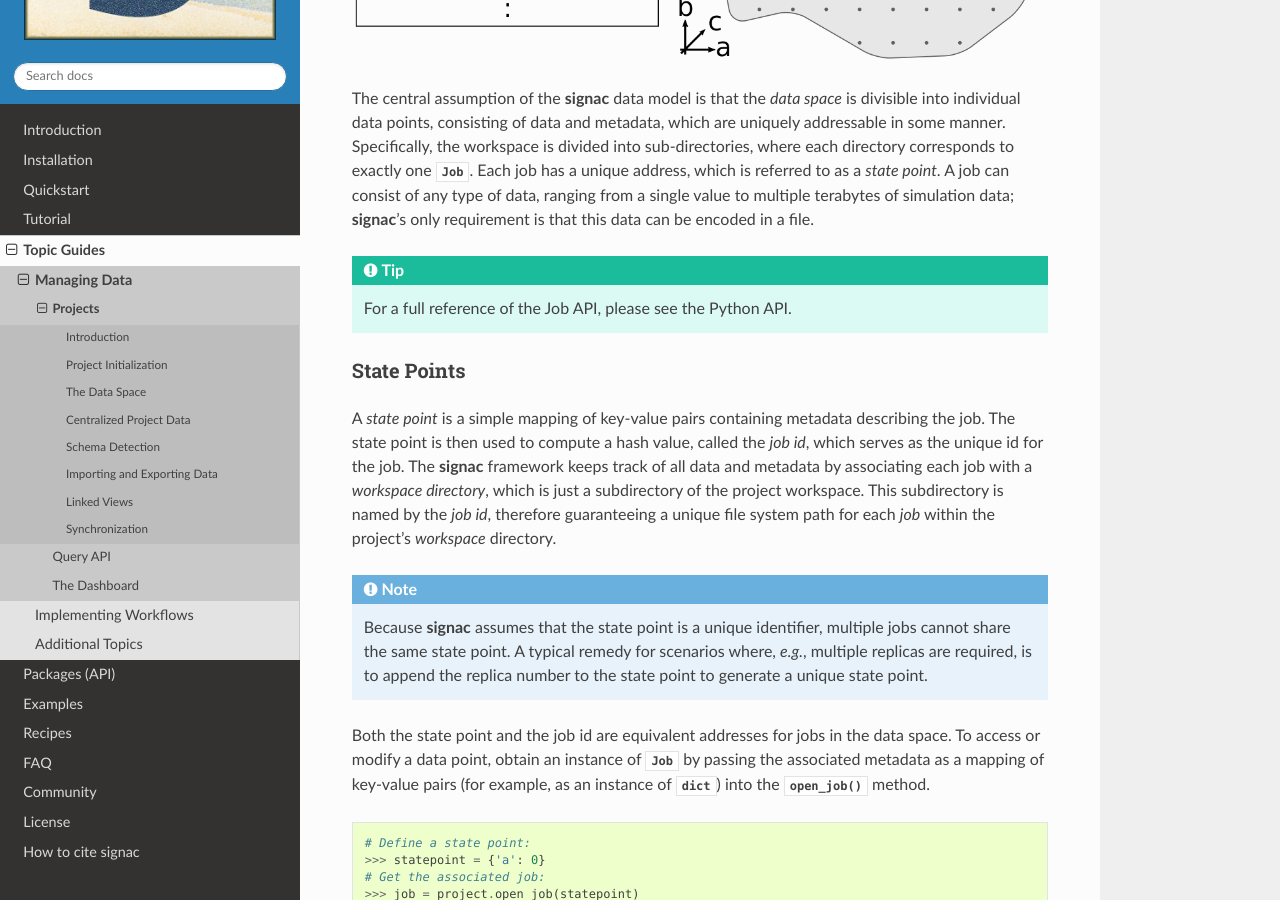
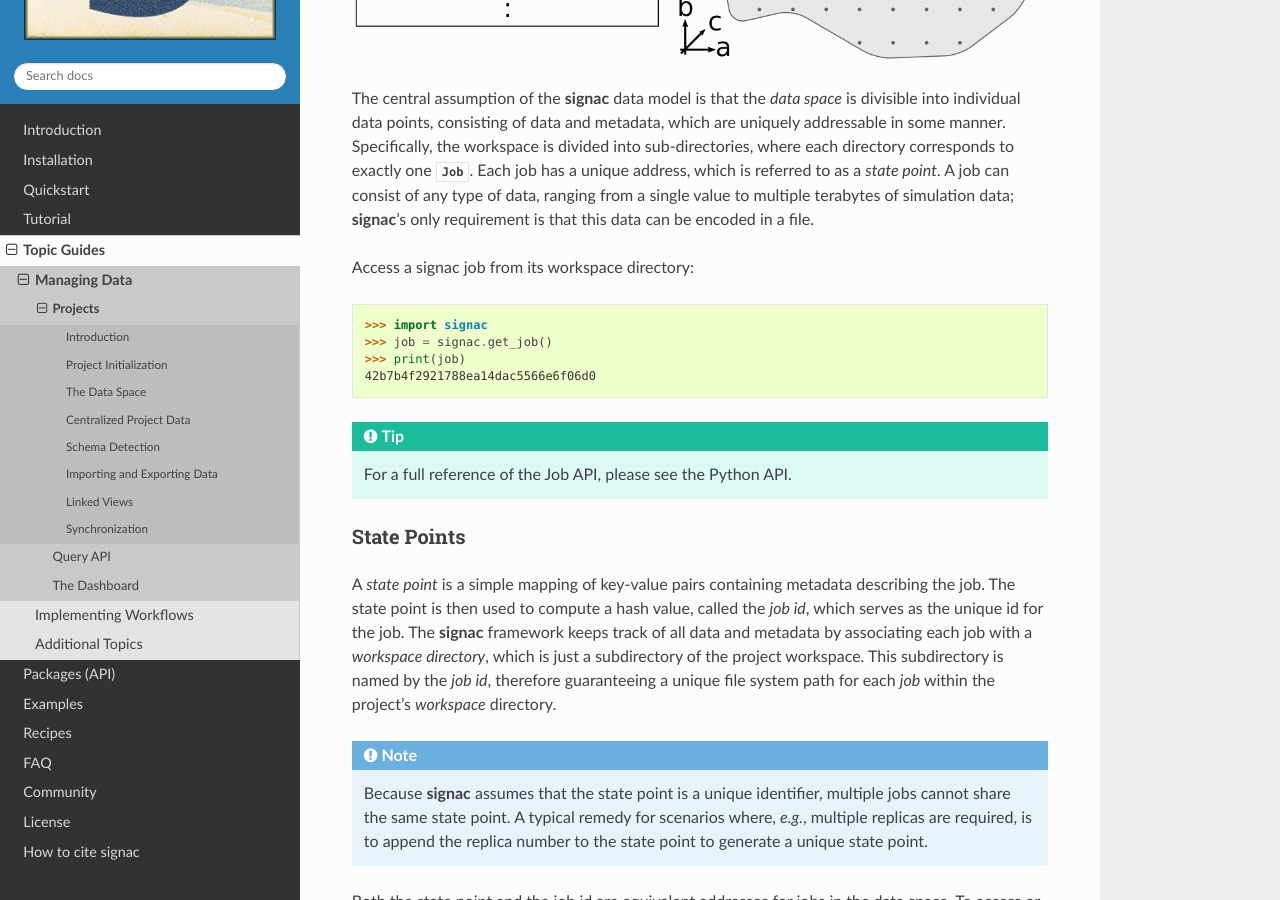
Before and after one commit to glotzerlab/signac-docs, a Sphinx documentation site: the page built from docs/source/projects.rst, in a window 1280 px wide and 900 px high, scrolled down 1961 px. Built offline with Sphinx 7.4.7 and the Read the Docs theme 2.0.0, drawn with Linux system fonts in a browser that asks for light colours.

Commit message:
Transferred documentation edits from signac PR. (#7)

```diff
--- a/docs/source/projects.rst
+++ b/docs/source/projects.rst
@@ -87,6 +87,15 @@ The central assumption of the **signac** data model is that the *data space* is
 Specifically, the workspace is divided into sub-directories, where each directory corresponds to exactly one :py:class:`Job`.
 Each job has a unique address, which is referred to as a *state point*.
 A job can consist of any type of data, ranging from a single value to multiple terabytes of simulation data; **signac**'s only requirement is that this data can be encoded in a file.
+
+Access a signac job from its workspace directory:
+
+.. code-block:: python
+
+    >>> import signac
+    >>> job = signac.get_job()
+    >>> print(job)
+    42b7b4f2921788ea14dac5566e6f06d0
 
 .. tip::
 
```
